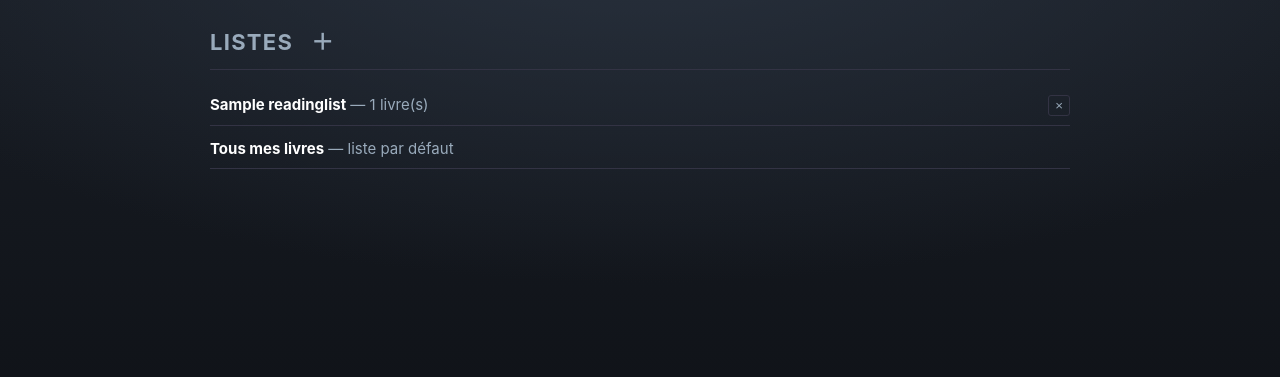
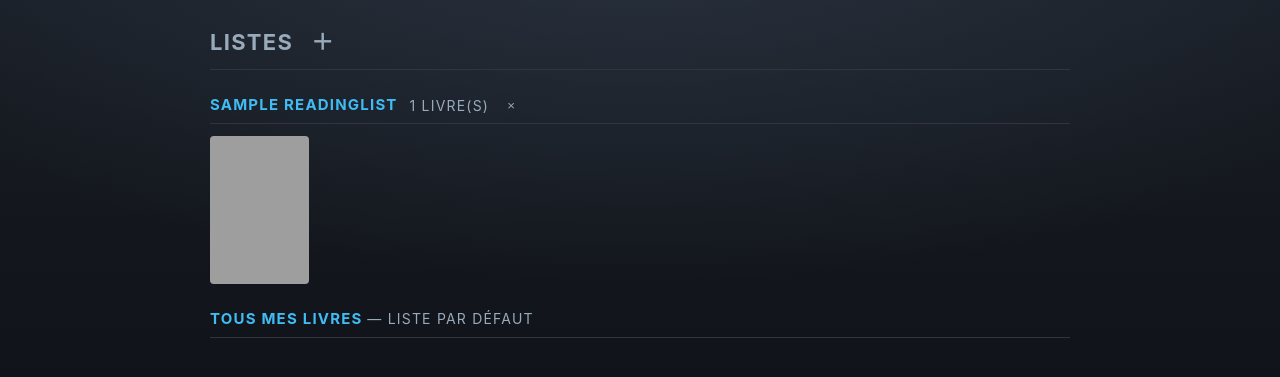
Before and after one commit to mc4spam-cell/letterbookd, a Django app: page /listes/ in a window 1280 px wide. Shown: the part 109-486 px from the top of the page. Run offline with Django 5.2, Linux system fonts and the light colour scheme; a user stored in the database is signed in; tables that the repository leaves empty hold one stand-in row (values such as "Sample post"); grey boxes are pictures that could not be loaded.

Commit message:
Deploy via Cloudflare Tunnel; grid of covers; invite link housekeeping

```diff
--- a/clubs/list_views.py
+++ b/clubs/list_views.py
@@ -11,7 +11,9 @@ from .visibility import visible_lists
 @login_required
 def lists_index(request):
     my_lists = (
-        ReadingList.objects.filter(owner=request.user).order_by("-updated_at")
+        ReadingList.objects.filter(owner=request.user)
+        .order_by("-updated_at")
+        .prefetch_related("items__book")
     )
     return render(request, "clubs/lists_index.html", {"lists": my_lists})
 
--- a/clubs/views.py
+++ b/clubs/views.py
@@ -78,6 +78,7 @@ def accept_invitation(request, token):
 @login_required
 def invites(request):
     if request.method == "POST":
+        Invitation.objects.filter(created_by=request.user, used_at__isnull=True).delete()
         Invitation.objects.create(created_by=request.user)
         return redirect("invites")
     my_invites = Invitation.objects.filter(created_by=request.user)
--- a/templates/base.html
+++ b/templates/base.html
@@ -19,6 +19,11 @@
             --blue: #40bcf4;
         }
         * { box-sizing: border-box; }
+        ul, ol { list-style: none; padding-left: 0; }
+        .cover-grid { display: grid; grid-template-columns: repeat(auto-fill, minmax(90px, 1fr)); gap: 10px; margin: 8px 0 24px; }
+        .cover-grid a { display: block; text-decoration: none; color: var(--muted); font-size: 12px; line-height: 1.2; }
+        .cover-grid img { width: 100%; aspect-ratio: 2/3; object-fit: cover; border-radius: 4px; background: var(--surface-2); display: block; }
+        .cover-grid .no-cover { width: 100%; aspect-ratio: 2/3; border-radius: 4px; background: var(--surface-2); display: flex; align-items: center; justify-content: center; padding: 6px; text-align: center; }
         html { background: var(--bg); }
         body {
             margin: 0;
@@ -164,8 +169,10 @@
             font: 18px/1 inherit;
             text-transform: none;
             letter-spacing: 0;
+            border: 0;
             border-radius: 3px;
             vertical-align: middle;
+            cursor: pointer;
         }
         .icon-btn:hover { background: var(--surface-2); color: var(--accent); }
         .icon-btn.danger:hover { color: #ff5566; }
--- a/templates/clubs/invites.html
+++ b/templates/clubs/invites.html
@@ -20,7 +20,7 @@
         {% else %}
             <code class="invite-url" id="inv-{{ inv.pk }}">{{ request.scheme }}://{{ request.get_host }}{% url 'accept_invitation' token=inv.token %}</code>
             <button type="button" class="icon-btn" title="{% translate 'Copier' %}" aria-label="{% translate 'Copier' %}"
-                    onclick="navigator.clipboard.writeText(document.getElementById('inv-{{ inv.pk }}').textContent);this.textContent='✓';setTimeout(()=>this.textContent='⧉',1200)">⧉</button>
+                    onclick="(function(b){var t=document.getElementById('inv-{{ inv.pk }}').textContent;var done=function(){b.textContent='✓';setTimeout(function(){b.textContent='⧉'},1200)};if(navigator.clipboard&&window.isSecureContext){navigator.clipboard.writeText(t).then(done)}else{var ta=document.createElement('textarea');ta.value=t;ta.style.position='fixed';ta.style.opacity='0';document.body.appendChild(ta);ta.select();try{document.execCommand('copy');done()}finally{document.body.removeChild(ta)}}})(this)">⧉</button>
         {% endif %}
     </li>
     {% endfor %}
--- a/templates/clubs/lists_index.html
+++ b/templates/clubs/lists_index.html
@@ -8,25 +8,39 @@
        title="{% translate 'Créer une liste' %}" style="text-decoration:none">＋</a>
 </h1>
 
-<ul class="book-list">
-    {% for l in lists %}
-    <li class="book-row">
-        <div style="flex:1">
-            <a href="{% url 'list_detail' list_id=l.id %}"><strong>{{ l.name }}</strong></a>
-            <em> — {{ l.items.count }} {% translate "livre(s)" %}</em>
-        </div>
+{% for l in lists %}
+<section>
+    <h2 style="display:flex;align-items:center;gap:12px;margin-top:24px">
+        <a href="{% url 'list_detail' list_id=l.id %}" style="text-decoration:none">{{ l.name }}</a>
+        <em style="font-weight:normal;color:var(--muted);font-size:14px">{{ l.items.count }} {% translate "livre(s)" %}</em>
         <form method="post" action="{% url 'list_delete' list_id=l.id %}"
               onsubmit="return confirm('{% blocktranslate with n=l.name %}Supprimer la liste « {{ n }} » ?{% endblocktranslate %}');"
               style="margin:0">{% csrf_token %}
             <button type="submit" class="icon-btn" title="{% translate 'Supprimer la liste' %}">×</button>
         </form>
-    </li>
-    {% endfor %}
-    <li class="book-row">
-        <div style="flex:1">
-            <a href="{% url 'profile_readings' user_id=user.id %}"><strong>{% translate "Tous mes livres" %}</strong></a>
-            <em> — {% translate "liste par défaut" %}</em>
-        </div>
-    </li>
-</ul>
+    </h2>
+    {% if l.items.all %}
+    <div class="cover-grid">
+        {% for it in l.items.all %}
+        <a href="{% url 'books_detail' book_id=it.book_id %}" title="{{ it.book }}">
+            {% if it.book.cover_id %}
+                <img src="{{ it.book.cover_url }}" alt="{{ it.book }}">
+            {% else %}
+                <div class="no-cover">{{ it.book }}</div>
+            {% endif %}
+        </a>
+        {% endfor %}
+    </div>
+    {% else %}
+    <p><em>{% translate "Liste vide." %}</em></p>
+    {% endif %}
+</section>
+{% endfor %}
+
+<section>
+    <h2 style="margin-top:24px">
+        <a href="{% url 'profile_readings' user_id=user.id %}" style="text-decoration:none">{% translate "Tous mes livres" %}</a>
+        <em style="font-weight:normal;color:var(--muted);font-size:14px"> — {% translate "liste par défaut" %}</em>
+    </h2>
+</section>
 {% endblock %}
```
Also changed, not shown: 1 other file.
